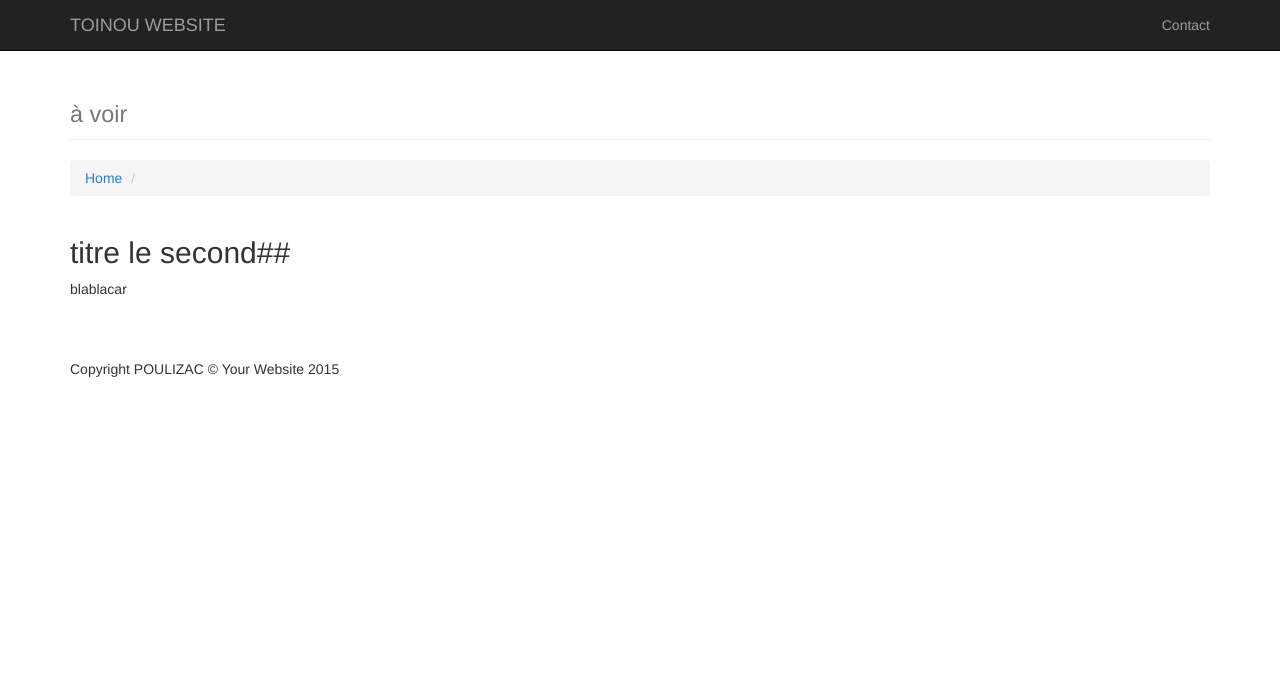
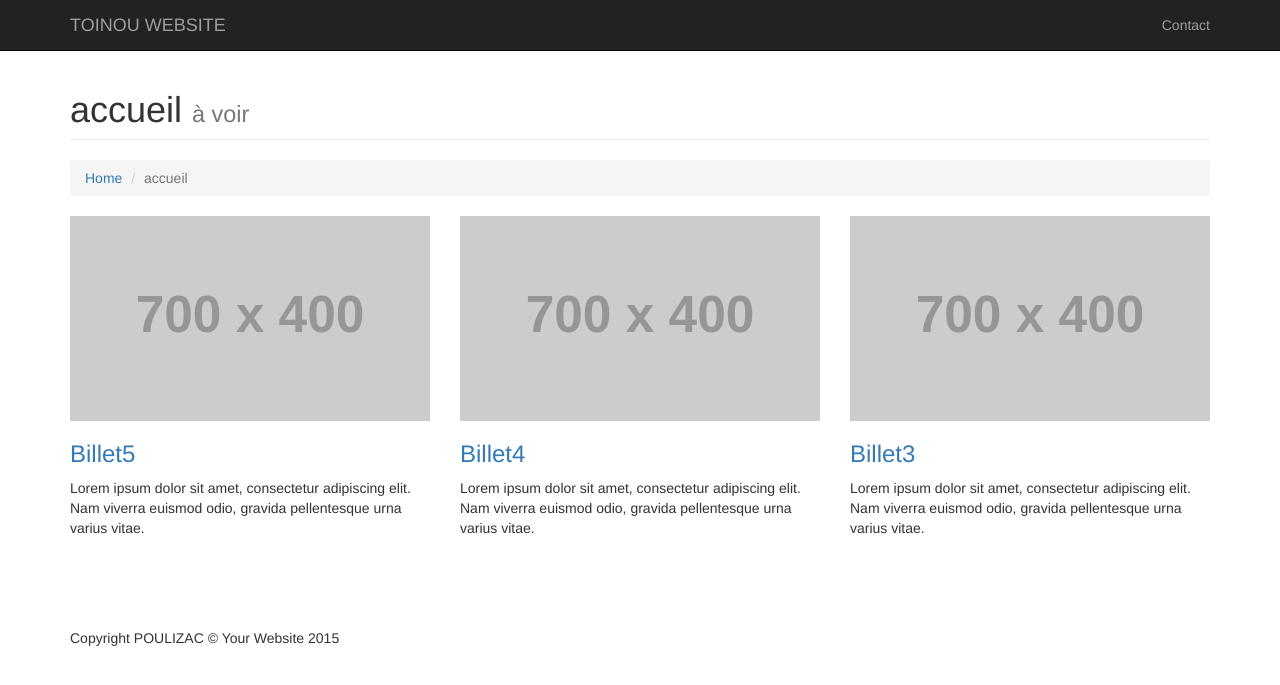
Before and after one commit to pouliant/pouliant.github.io, a Jekyll site: the page built from index.md, in a window 1280 px wide. Shown: the top 685 px of the page. Built offline with Jekyll 4.4.1, drawn with Linux system fonts in a browser that asks for light colours; nearby versions of some CDN libraries; library files that are not in the unit come from our copies.

Commit message:
modifs pages

```diff
--- a/index.md
+++ b/index.md
@@ -1,6 +1,21 @@
 ---
 layout : default
+title: accueil
 ---
 
-##titre le second##
-blablacar
+<div class="row">
+  {% for post in site.posts  limit:3 %}
+
+     <div class="col-md-4 img-portfolio">
+                <a href="portfolio-item.html">
+                    <img class="img-responsive img-hover" src="http://placehold.it/700x400" alt="">
+                </a>
+                <h3>
+                   <a href="{{ post.url }}">{{ post.title }}</a>
+                </h3>
+                <p>Lorem ipsum dolor sit amet, consectetur adipiscing elit. Nam viverra euismod odio, gravida pellentesque urna varius vitae.</p>
+            </div>
+
+  {% endfor %}
+
+</div>
```
